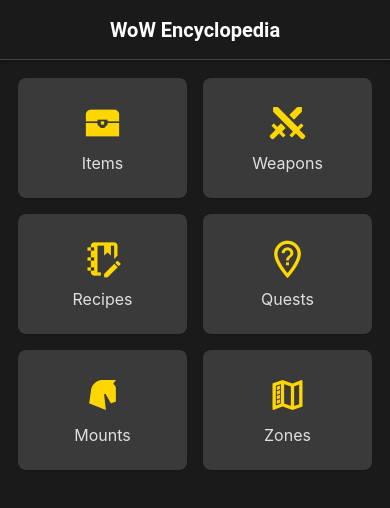
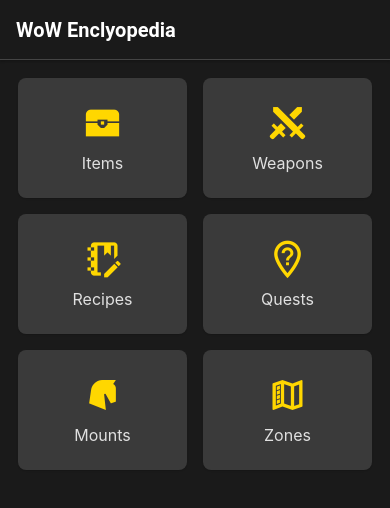
Before and after one commit to htoopyaelinn56/wow-enclyopedia, a React Native app: screen / in a window 390 px wide. Shown: the top 508 px of the page. Built offline with nearby package versions, Linux system fonts and the light colour scheme.

Commit message:
detail page

```diff
--- a/App.tsx
+++ b/App.tsx
@@ -18,7 +18,7 @@
 const HomeScreen: React.FC = () => {
   return (
     <>
-      <AppBar />
+      <AppBar title='WoW Enclyopedia' />
       <CategoryGrid />
     </>
   );
--- a/src/components/AppBar/AppBar.tsx
+++ b/src/components/AppBar/AppBar.tsx
@@ -1,10 +1,30 @@
-import { View, Text, StyleSheet, Platform } from 'react-native';
+import { View, Text, StyleSheet, Platform, TouchableOpacity } from 'react-native';
 import { COLORS } from '../../constants/colors';
+import { useNavigation } from '@react-navigation/native';
+import Icon from 'react-native-vector-icons/MaterialCommunityIcons';
 
-export const AppBar: React.FC = () => {
+interface AppBarProps {
+    title: string;
+    showBackButton?: boolean;
+}
+
+export const AppBar: React.FC<AppBarProps> = ({ title, showBackButton = false }) => {
+    const navigation = useNavigation();
+
     return (
         <View style={styles.appBar}>
-            <Text style={styles.appBarTitle}>WoW Encyclopedia</Text>
+            <View style={styles.contentContainer}>
+                {showBackButton && (
+                    <TouchableOpacity
+                        style={styles.backButton}
+                        onPress={() => navigation.goBack()}
+                        activeOpacity={1}
+                    >
+                        <Icon name="arrow-left" size={24} color={COLORS.textPrimary} />
+                    </TouchableOpacity>
+                )}
+                <Text style={styles.appBarTitle}>{title}</Text>
+            </View>
         </View>
     );
 };
@@ -13,8 +33,6 @@
     appBar: {
         height: 60,
         backgroundColor: COLORS.primaryDark,
-        justifyContent: 'center',
-        alignItems: 'center',
         borderBottomWidth: 1,
         borderBottomColor: COLORS.border,
         shadowColor: '#000',
@@ -22,6 +40,15 @@
         shadowOpacity: 0.2,
         shadowRadius: 2,
         elevation: 4,
+        paddingHorizontal: 16,
+    },
+    contentContainer: {
+        flex: 1,
+        flexDirection: 'row',
+        alignItems: 'center',
+    },
+    backButton: {
+        marginRight: 16,
     },
     appBarTitle: {
         fontSize: 20,
--- a/src/screens/CategoryScreen.tsx
+++ b/src/screens/CategoryScreen.tsx
@@ -1,17 +1,63 @@
-import { View, Text, StyleSheet } from 'react-native';
+import { View, Text, StyleSheet, TextInput, FlatList } from 'react-native';
 import { NativeStackScreenProps } from '@react-navigation/native-stack';
 import { COLORS } from '../constants/colors';
 import { RootStackParamList } from '../../App';
+import { useState } from 'react';
+import { AppBar } from '../components/AppBar/AppBar';
 
 type Props = NativeStackScreenProps<RootStackParamList, 'Category'>;
 
+interface ListItem {
+    id: string;
+    name: string;
+    description: string;
+}
+
+const MOCK_DATA: ListItem[] = [
+    { id: '1', name: 'Item 1', description: 'Description for item 1' },
+    { id: '2', name: 'Item 2', description: 'Description for item 2' },
+    { id: '3', name: 'Item 3', description: 'Description for item 3' },
+];
+
 export const CategoryScreen: React.FC<Props> = ({ route }) => {
     const { categoryId, categoryName } = route.params;
+    const [searchQuery, setSearchQuery] = useState('');
+    const [filteredData, setFilteredData] = useState(MOCK_DATA);
+
+    const handleSearch = (text: string) => {
+        setSearchQuery(text);
+        const filtered = MOCK_DATA.filter(item =>
+            item.name.toLowerCase().includes(text.toLowerCase()) ||
+            item.description.toLowerCase().includes(text.toLowerCase())
+        );
+        setFilteredData(filtered);
+    };
+
+    const renderItem = ({ item }: { item: ListItem }) => (
+        <View style={styles.listItem}>
+            <Text style={styles.itemName}>{item.name}</Text>
+            <Text style={styles.itemDescription}>{item.description}</Text>
+        </View>
+    );
 
     return (
         <View style={styles.container}>
-            <Text style={styles.text}>{categoryName} Screen</Text>
-            <Text style={styles.subText}>Coming Soon...</Text>
+            <AppBar title={categoryName} showBackButton />
+            <View style={styles.searchContainer}>
+                <TextInput
+                    style={styles.searchInput}
+                    placeholder="Search..."
+                    placeholderTextColor={COLORS.textSecondary}
+                    value={searchQuery}
+                    onChangeText={handleSearch}
+                />
+            </View>
+            <FlatList
+                data={filteredData}
+                renderItem={renderItem}
+                keyExtractor={item => item.id}
+                contentContainerStyle={styles.listContainer}
+            />
         </View>
     );
 };
@@ -19,17 +65,47 @@
 const styles = StyleSheet.create({
     container: {
         flex: 1,
-        justifyContent: 'center',
-        alignItems: 'center',
         backgroundColor: COLORS.primaryDark,
     },
-    text: {
+    header: {
+        padding: 16,
+        borderBottomWidth: 1,
+        borderBottomColor: COLORS.border,
+    },
+    title: {
         fontSize: 24,
+        fontWeight: 'bold',
         color: COLORS.textPrimary,
-        marginBottom: 10,
     },
-    subText: {
+    searchContainer: {
+        padding: 16,
+        borderBottomWidth: 1,
+        borderBottomColor: COLORS.border,
+    },
+    searchInput: {
+        backgroundColor: COLORS.surface,
+        padding: 12,
+        borderRadius: 8,
+        color: COLORS.textPrimary,
         fontSize: 16,
+    },
+    listContainer: {
+        padding: 16,
+    },
+    listItem: {
+        backgroundColor: COLORS.surface,
+        padding: 16,
+        borderRadius: 8,
+        marginBottom: 12,
+    },
+    itemName: {
+        fontSize: 18,
+        fontWeight: '600',
+        color: COLORS.textPrimary,
+        marginBottom: 4,
+    },
+    itemDescription: {
+        fontSize: 14,
         color: COLORS.textSecondary,
     },
 });
```
